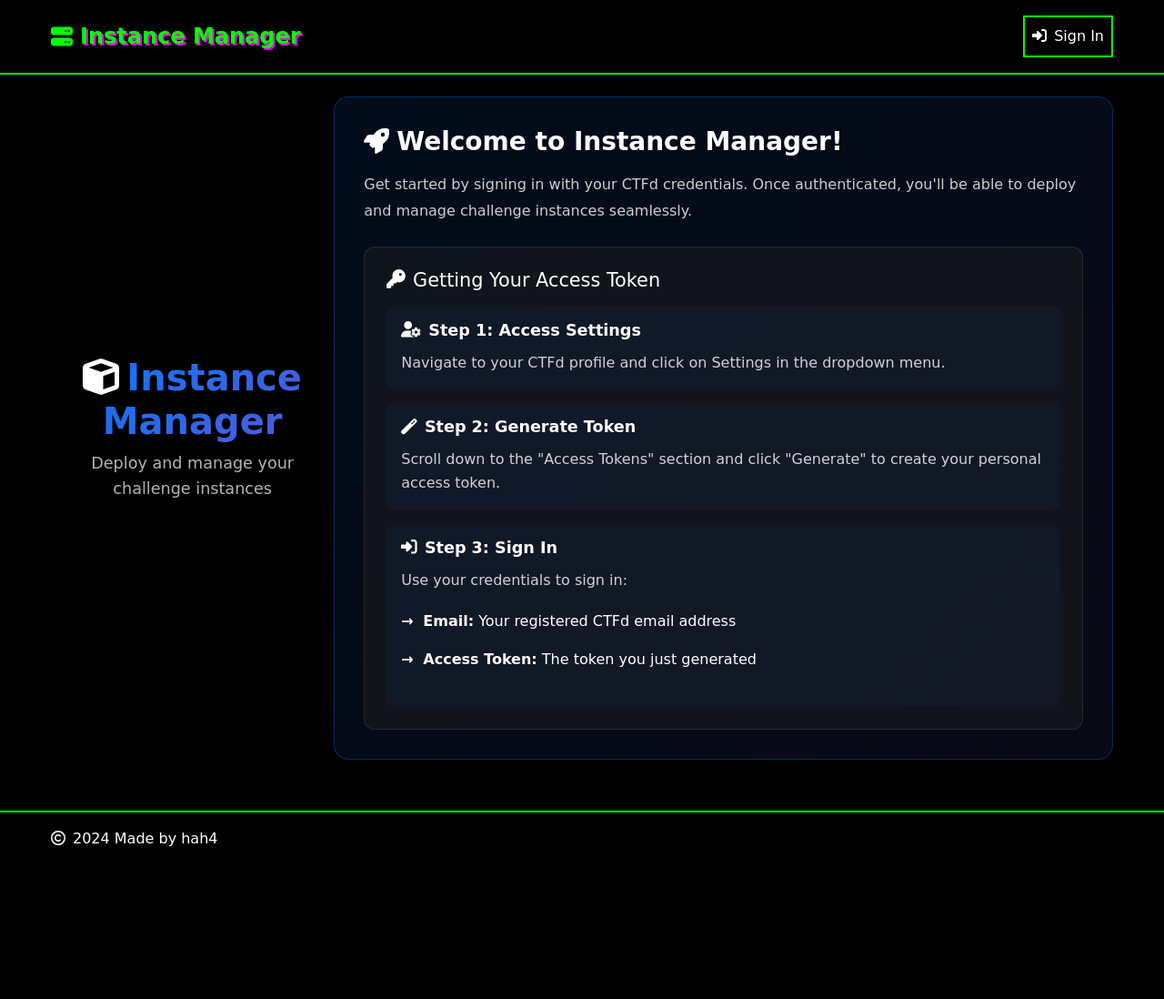
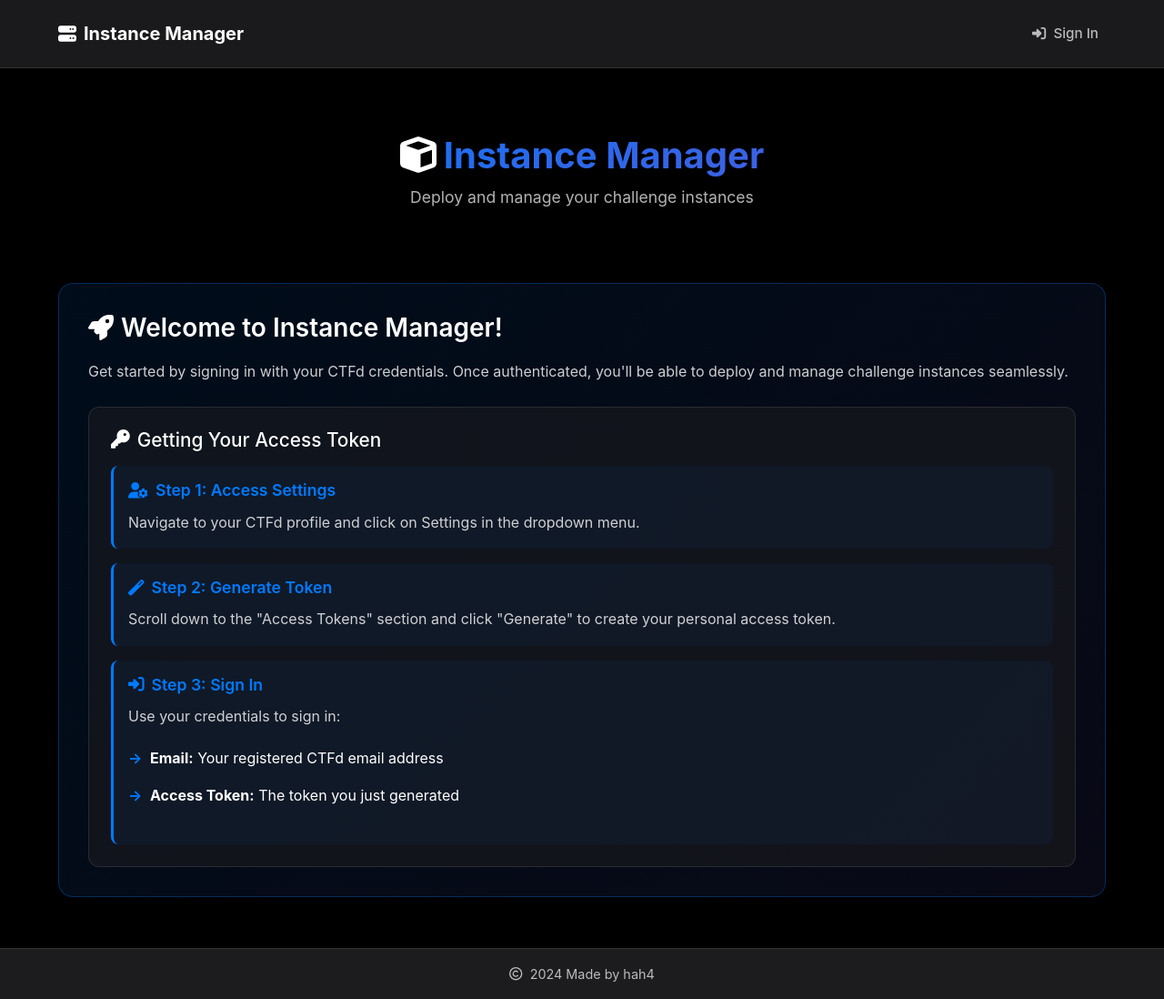
Before and after one commit to sliderboo/instance-manager, a Python web app: template src/views/templates/index.html in a window 1280 px wide. Shown: the whole page at 91% size. Before the commit the page ends 930 px from the top, so only its background shows below. Run offline with Jinja, Linux system fonts and the light colour scheme; the template is opened without the code that fills it, so the values that code supplies are empty; some libraries are stand-ins or nearby versions.

Commit message:
Update CSS theme files

```diff
--- a/src/views/static/style.css
+++ b/src/views/static/style.css
@@ -1,89 +1,234 @@
 :root {
-    --primary-color: #00ff00;
-    --secondary-color: #ff00ff;
-    --background-color: #000000;
-    --text-color: #ffffff;
+    /* Apple-inspired Modern Colors */
+    --primary: #007AFF;
+    --secondary: #5856D6;
+    --accent: #FF3B30;
+    --success: #34C759;
+    --warning: #FF9500;
+    --dark: #1C1C1E;
+    --dark-elevated: #2C2C2E;
+    --dark-grouped: #000000;
+    --light-border: rgba(255, 255, 255, 0.1);
+    --text-primary: #FFFFFF;
+    --text-secondary: rgba(255, 255, 255, 0.7);
+    --shadow-sm: 0 2px 8px rgba(0, 0, 0, 0.15);
+    --shadow-md: 0 4px 16px rgba(0, 0, 0, 0.2);
+    --shadow-lg: 0 8px 32px rgba(0, 0, 0, 0.3);
+    --radius-sm: 8px;
+    --radius-md: 12px;
+    --radius-lg: 16px;
+}
+
+* {
+    margin: 0;
+    padding: 0;
+    box-sizing: border-box;
 }
 
 html,
 body {
     height: 100%;
-    margin: 0;
-    padding: 0;
+    font-family: -apple-system, BlinkMacSystemFont, "Segoe UI", Roboto, "Helvetica Neue", Arial, sans-serif;
+    background-color: var(--dark-grouped);
+    color: var(--text-primary);
+    line-height: 1.6;
 }
 
 body {
-    font-family: "Press Start 2P", cursive;
-    background-color: var(--background-color);
-    color: var(--text-color);
-    line-height: 1.6;
     display: flex;
     flex-direction: column;
+    min-height: 100vh;
 }
 
+/* Navbar Styles */
 .navbar {
-    background-color: rgba(0, 0, 0, 0.2);
-    border-bottom: 2px solid var(--primary-color);
+    background: rgba(28, 28, 30, 0.95);
+    backdrop-filter: blur(20px);
+    -webkit-backdrop-filter: blur(20px);
+    border-bottom: 1px solid var(--light-border);
     padding: 1rem 0;
+    position: sticky;
+    top: 0;
+    z-index: 1000;
+}
+
+.navbar-brand {
+    font-size: 1.25rem;
+    font-weight: 600;
+    color: var(--text-primary);
+    text-decoration: none;
+    transition: color 0.3s ease;
+}
+
+.navbar-brand:hover {
+    color: var(--primary);
+}
+
+.navbar-brand i {
+    color: var(--primary);
+}
+
+.nav-link {
+    color: var(--text-secondary);
+    text-decoration: none;
+    padding: 0.5rem 1rem;
+    border-radius: 20px;
+    font-size: 0.95rem;
+    font-weight: 500;
+    transition: all 0.3s ease;
+}
+
+.nav-link:hover {
+    color: var(--text-primary);
+    background: rgba(255, 255, 255, 0.1);
+}
+
+.btn-outline-primary {
+    color: var(--primary);
+    border: 1.5px solid var(--primary);
+    background: transparent;
+    padding: 0.5rem 1.5rem;
+    border-radius: 20px;
+    font-weight: 500;
+    transition: all 0.3s ease;
+    cursor: pointer;
+}
+
+.btn-outline-primary:hover {
+    background: var(--primary);
+    color: white;
+    transform: translateY(-1px);
+    box-shadow: 0 4px 12px rgba(0, 122, 255, 0.3);
+}
+
+/* Main Content */
+main {
+    flex: 1;
+    padding: 2rem 0;
 }
 
 .container {
     max-width: 1200px;
     margin: 0 auto;
-    padding: 0 1rem;
-    display: flex;
-    justify-content: space-between;
-    align-items: center;
+    padding: 0 1.5rem;
 }
 
-.navbar-brand {
-    font-size: 1.5rem;
-    color: var(--primary-color);
-    text-decoration: none;
-    text-shadow: 2px 2px var(--secondary-color);
+/* Footer */
+footer {
+    background: var(--dark);
+    border-top: 1px solid var(--light-border);
+    padding: 2rem 0;
+    text-align: center;
+    color: var(--text-secondary);
+    font-size: 0.9rem;
 }
 
-.navbar-nav {
-    display: flex;
-    list-style-type: none;
-    margin: 0;
-    padding: 0;
+/* Glass Effect */
+.glass-effect {
+    background: rgba(28, 28, 30, 0.8);
+    backdrop-filter: blur(20px);
+    -webkit-backdrop-filter: blur(20px);
+    border: 1px solid var(--light-border);
 }
 
-.nav-item {
-    margin-left: 1rem;
+/* Card Styles */
+.card {
+    background: var(--dark-elevated);
+    border: 1px solid var(--light-border);
+    border-radius: var(--radius-lg);
+    box-shadow: var(--shadow-md);
+    transition: all 0.3s cubic-bezier(0.4, 0, 0.2, 1);
 }
 
-.nav-link,
-.btn-8bit {
-    color: var(--text-color);
-    text-decoration: none;
-    padding: 0.5rem 1rem;
-    border: 2px solid var(--primary-color);
-    background-color: var(--background-color);
-    transition: all 0.3s ease;
+.card:hover {
+    transform: translateY(-4px);
+    box-shadow: var(--shadow-lg);
 }
 
-.nav-link:hover,
-.btn-8bit:hover {
-    background-color: var(--primary-color);
-    color: var(--background-color);
-    box-shadow: 3px 3px 0 var(--secondary-color);
+/* Button Styles */
+.btn {
+    padding: 0.75rem 1.5rem;
+    border-radius: 24px;
+    font-weight: 600;
+    font-size: 0.95rem;
+    transition: all 0.3s ease;
+    border: none;
+    cursor: pointer;
 }
 
-.content {
-    flex: 1 0 auto;
-    padding: 2rem 0;
+.btn-primary {
+    background: linear-gradient(135deg, var(--primary), var(--secondary));
+    color: white;
+    box-shadow: 0 4px 12px rgba(0, 122, 255, 0.3);
 }
 
-footer {
-    flex-shrink: 0;
-    text-align: center;
-    padding: 10rem 0 0;
-    background-color: rgba(0, 0, 0, 0.2);
-    border-top: 2px solid var(--primary-color);
+.btn-primary:hover {
+    transform: translateY(-2px);
+    box-shadow: 0 6px 20px rgba(0, 122, 255, 0.4);
 }
 
-.icon {
-    margin-right: 0.5rem;
+.btn-success {
+    background: var(--success);
+    color: white;
 }
+
+.btn-danger {
+    background: var(--accent);
+    color: white;
+}
+
+.btn-sm {
+    padding: 0.5rem 1rem;
+    font-size: 0.85rem;
+}
+
+/* Badge Styles */
+.badge {
+    padding: 0.4rem 0.8rem;
+    border-radius: 12px;
+    font-weight: 600;
+    font-size: 0.85rem;
+}
+
+.badge-primary {
+    background: rgba(0, 122, 255, 0.2);
+    color: var(--primary);
+    border: 1px solid var(--primary);
+}
+
+.badge-success {
+    background: rgba(52, 199, 89, 0.2);
+    color: var(--success);
+    border: 1px solid var(--success);
+}
+
+/* Animations */
+@keyframes slideUp {
+    from {
+        opacity: 0;
+        transform: translateY(20px);
+    }
+    to {
+        opacity: 1;
+        transform: translateY(0);
+    }
+}
+
+.slide-up {
+    animation: slideUp 0.6s ease-out;
+}
+
+/* Responsive */
+@media (max-width: 768px) {
+    .container {
+        padding: 0 1rem;
+    }
+
+    .navbar-brand {
+        font-size: 1.1rem;
+    }
+
+    main {
+        padding: 1rem 0;
+    }
+}
```
